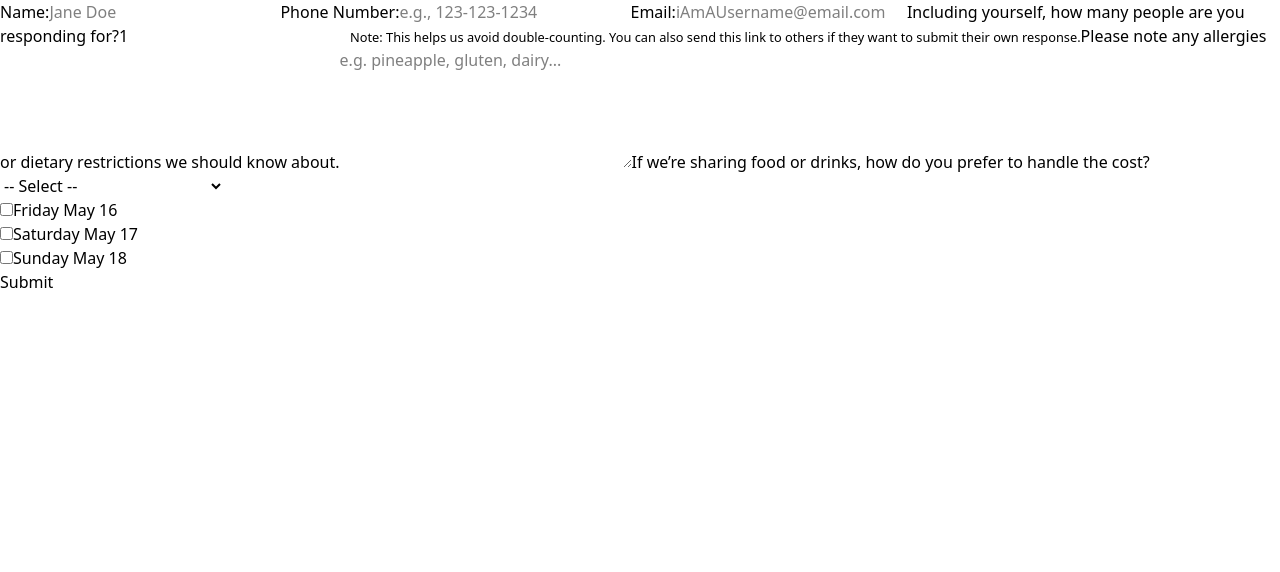
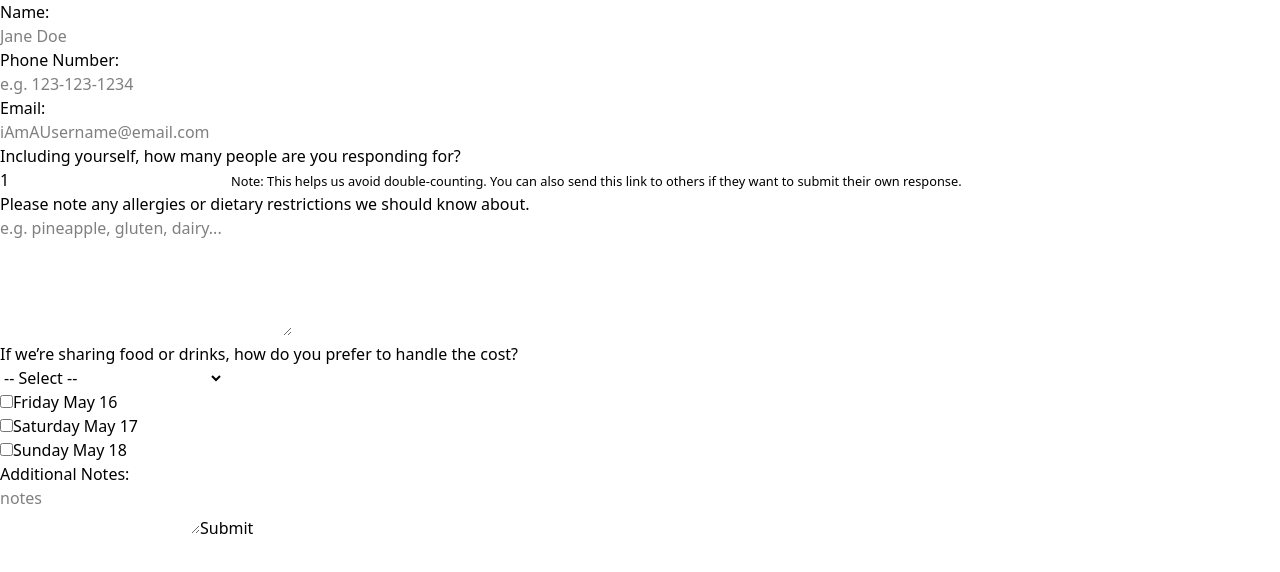
Before and after one commit to lisachen-dev/form-ahead, a React (Vite) app in the folder frontend/: page / in a window 1280 px wide. Shown: the top 572 px of the page. Built offline with nearby package versions, Linux system fonts and the light colour scheme.

Commit message:
refactor: fix possible desync of checkedItems and formData objects; task: add additional notes; refactor: add legend wrapper to questions; refactor: utilize event object properties instead of creating new variables

```diff
--- a/frontend/src/App.jsx
+++ b/frontend/src/App.jsx
@@ -13,7 +13,8 @@ function App() {
         guestCount : 1,
         allergies : '',
         paymentMethod : '',
-        availableDays : []
+        availableDays : [],
+        additionalNotes : ''
     });
 
     const options=[
@@ -49,6 +50,7 @@ function App() {
         console.log("Allergies: ", formData.allergies);
         console.log("Payment Method: ", formData.paymentMethod);
         console.log("Available Days: ", formData.availableDays);
+        console.log("Additional Notes: ", formData.additionalNotes);
     }
 
     return (
--- a/frontend/src/components/Form.jsx
+++ b/frontend/src/components/Form.jsx
@@ -10,7 +10,8 @@ export default function Form({formData, setFormData, handleChange, options, hand
         guestCount,
         allergies,
         paymentMethod,
-        availableDays
+        availableDays,
+        additionalNotes
    } = formData;
 
 
@@ -18,7 +19,7 @@ export default function Form({formData, setFormData, handleChange, options, hand
         <>
             <form onSubmit={handleSubmit}>
                 <label htmlFor="name">
-                    Name:
+                    <legend>Name:</legend>
                     <input
                         required
                         id="name"
@@ -30,29 +31,29 @@ export default function Form({formData, setFormData, handleChange, options, hand
                 </label>
                 {/* TODO - phone regex replace with more robust validation */}
                 <label htmlFor="phone">
-                    Phone Number:
+                    <legend>Phone Number:</legend>
                     <input
                         id="phone"
                         name="phone"
                         type="tel"
                         value={phone}
-                        pattern="[0-9]{3}-[0-9]{2}-[0-9]{3}"
+                        pattern="[0-9]{3}-[0-9]{3}-[0-9]{4}"
                         onChange={(e) => handleChange(e)}
                         autoComplete="tel"
-                        placeholder="e.g., 123-123-1234" />
+                        placeholder="e.g. 123-123-1234" />
                 </label>
                  <label htmlFor="email">
-                     Email:
+                     <legend>Email:</legend>
                     <input
                         id="email"
                         name="email"
                         type="email"
                         value={email}
-                        onChange={(e) => handleChange(e.target.value)}
+                        onChange={(e) => handleChange(e)}
                         placeholder="iAmAUsername@email.com"/>
                  </label>
                  <label htmlFor="guestCount">
-                     Including yourself, how many people are you responding for?
+                     <legend>Including yourself, how many people are you responding for?</legend>
                     <input
                         id="guestCount"
                         name="guestCount"
@@ -62,7 +63,7 @@ export default function Form({formData, setFormData, handleChange, options, hand
                     <small>Note: This helps us avoid double-counting. You can also send this link to others if they want to submit their own response.</small>
                  </label>
                  <label htmlFor="allergies">
-                     Please note any allergies or dietary restrictions we should know about.
+                     <legend>Please note any allergies or dietary restrictions we should know about.</legend>
                     <textarea
                         id="allergies"
                         name="allergies"
@@ -74,7 +75,7 @@ export default function Form({formData, setFormData, handleChange, options, hand
                         />
                  </label>
                  <label htmlFor="paymentMethod">
-                     If we’re sharing food or drinks, how do you prefer to handle the cost?
+                     <legend>If we’re sharing food or drinks, how do you prefer to handle the cost?</legend>
                      <select
                         id="paymentMethod"
                         name="paymentMethod"
@@ -89,11 +90,19 @@ export default function Form({formData, setFormData, handleChange, options, hand
                  </label>
                  <MultiCheckBox
                     checkedItems={formData.availableDays}
+                    formData={formData}
                     setFormData={setFormData}
-                    options={options}/>
-
-
-
+                    options={options}
+                />
+                <label htmlFor="additionalNotes">
+                    <legend>Additional Notes: </legend>
+                    <textarea
+                        id="additionalNotes"
+                        name="additionalNotes"
+                        value={additionalNotes}
+                        onChange={(e) => handleChange(e)}
+                        placeholder="notes"/>
+                 </label>
 
                 <button type="submit">Submit</button>
             </form>
--- a/frontend/src/components/MultiCheckbox.jsx
+++ b/frontend/src/components/MultiCheckbox.jsx
@@ -2,21 +2,19 @@ import React, { useState } from 'react';
 
 export default function MultiCheckbox({ options, checkedItems, formData, setFormData }){
 
+    const { availableDays } = formData;
+
     const handleCheckbox = (e) => {
-        const updatedDays = e.target.value;
-        const isChecked = e.target.checked;
+        const {value, checked} = e.target;
 
-        if (isChecked){
-            setFormData({
-                ...formData,
-                availableDays: [...checkedItems, updatedDays]
-            });
-        } else {
-            setFormData({
-                ...formData,
-                availableDays: checkedItems.filter(item => item !== updatedDays)
-          });
-        }
+        const newDays = checked
+            ? [...availableDays, value]
+            : checkedItems.filter(item => item !== value);
+
+        setFormData({
+            ...formData,
+            availableDays: newDays
+        })
     }
 
     return (
@@ -36,7 +34,6 @@ export default function MultiCheckbox({ options, checkedItems, formData, setForm
                     </label>
                 </fieldset>
             ))}
-{/*             <p>Selected values: {checkedItems.join("\n ")}</p> */}
             <p>{checkedItems.map(
                 value => options.find(option => option.value === value)?.label
             ).join("\n ")}</p>
```
